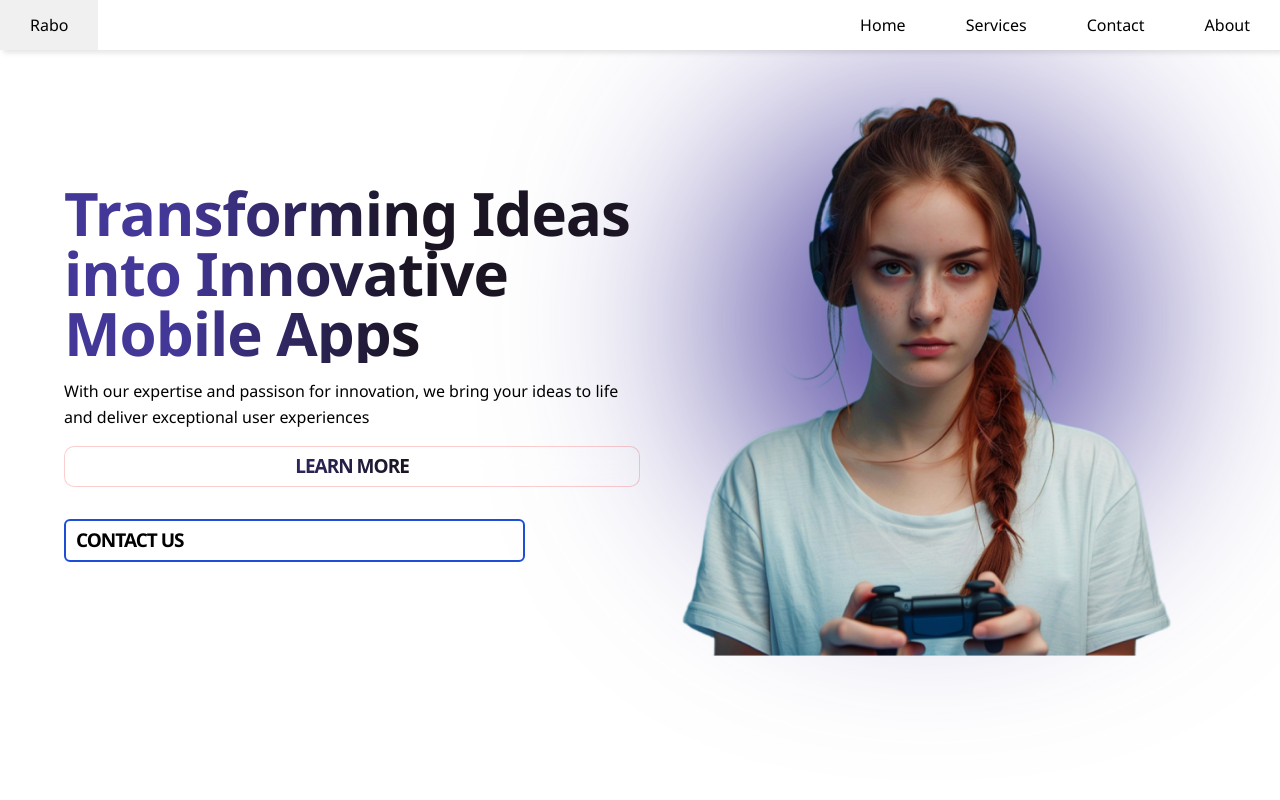
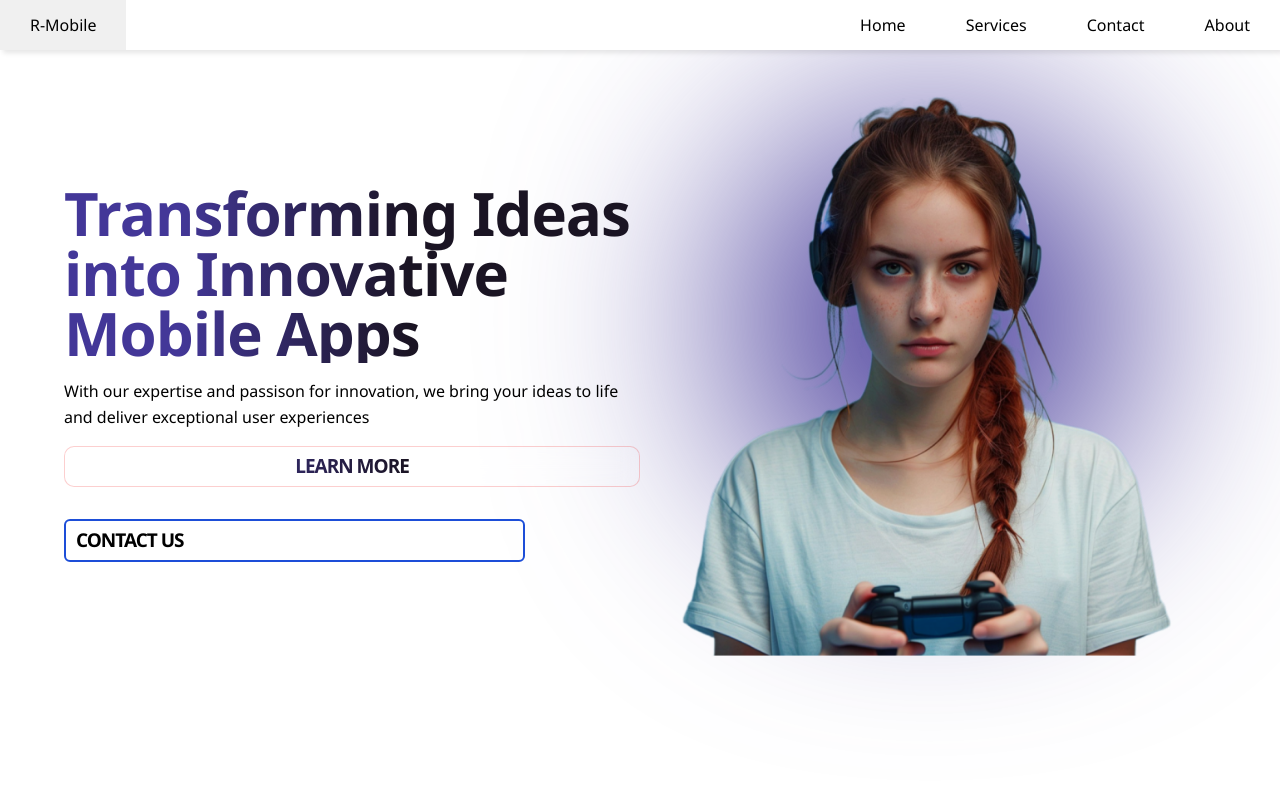
Before and after one commit to Jrabo/responsive-web-page, a plain HTML site: page index.html in a window 1280 px wide. Shown: the top 800 px of the page. Drawn offline with Linux system fonts and the light colour scheme.

Commit message:
brand updated

```diff
--- a/index.html
+++ b/index.html
@@ -21,7 +21,7 @@
             <li><a href="#">About</a></li>
         </ul>
         <ul>
-            <li><a href="#">Rabo</a></li>
+            <li><a href="#">R-Mobile</a></li>
             <li class="hideOnMobile"><a href="#">Home</a></li>
             <li class="hideOnMobile"><a href="#">Services</a></li>
             <li class="hideOnMobile"><a href="#">Contact</a></li>
```
